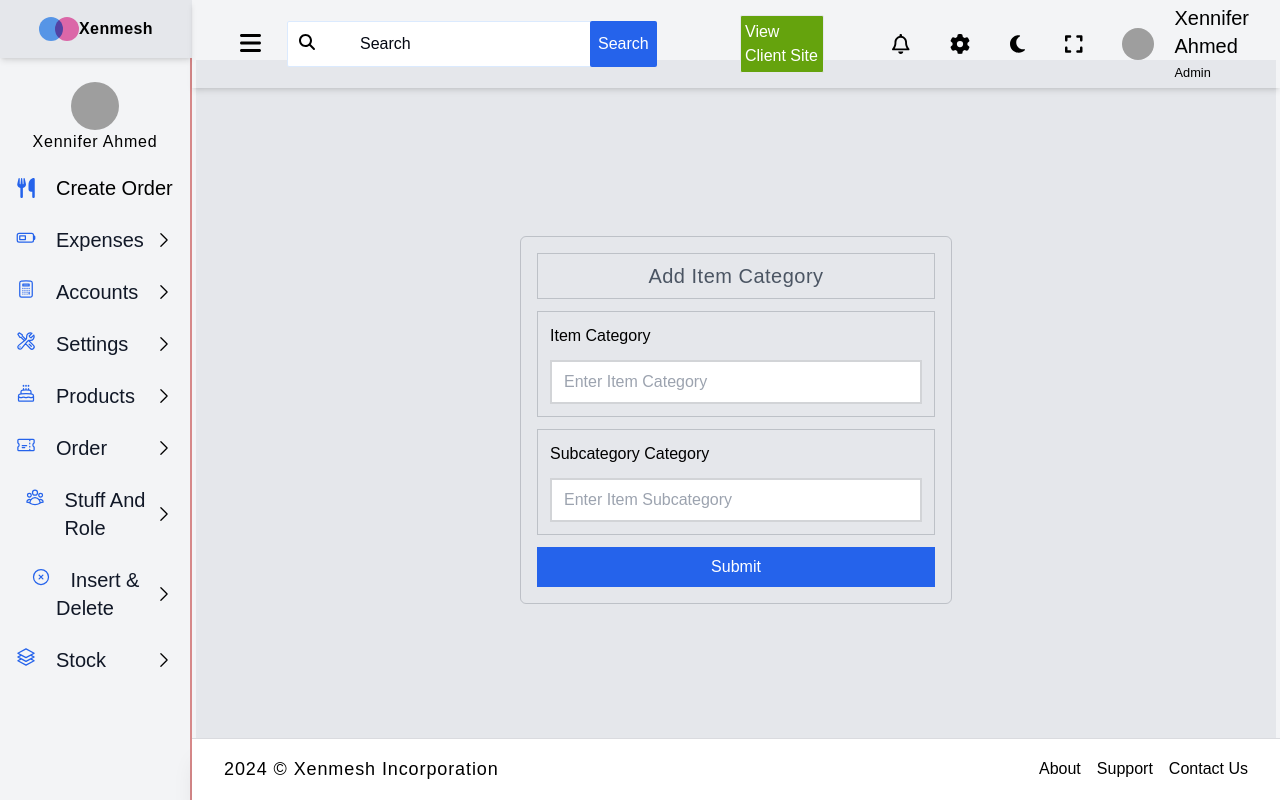
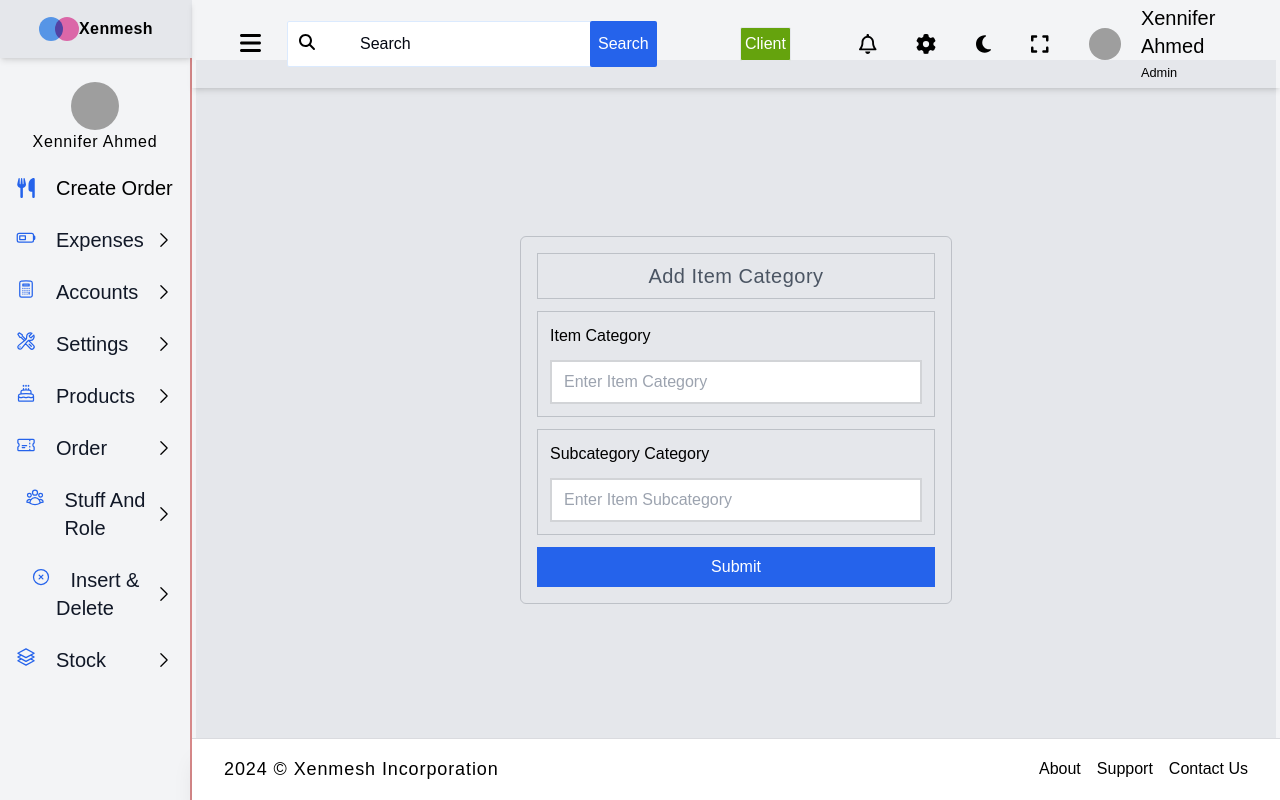
Before and after one commit to ImranGreet/xenmesh-restaurant-management-service, a Vue app: page /add_stock_category in a window 1280 px wide. Built offline with nearby package versions, Linux system fonts and the light colour scheme; grey boxes are pictures that could not be loaded; what @formkit/vue would draw is missing.

Commit message:
client site link has been defined

```diff
--- a/src/components/Admin/Topbar/Secondtopbar.vue
+++ b/src/components/Admin/Topbar/Secondtopbar.vue
@@ -7,7 +7,7 @@
           :to="{ name: 'public-home' }"
           target="_blank"
           class="smallSearch border bordr-inherit rounded-sm p-1 bg-lime-600 text-white">
-          View Client Site
+           Client
         </router-link>
         <button
           @click="toggleSearchForm()"
```
